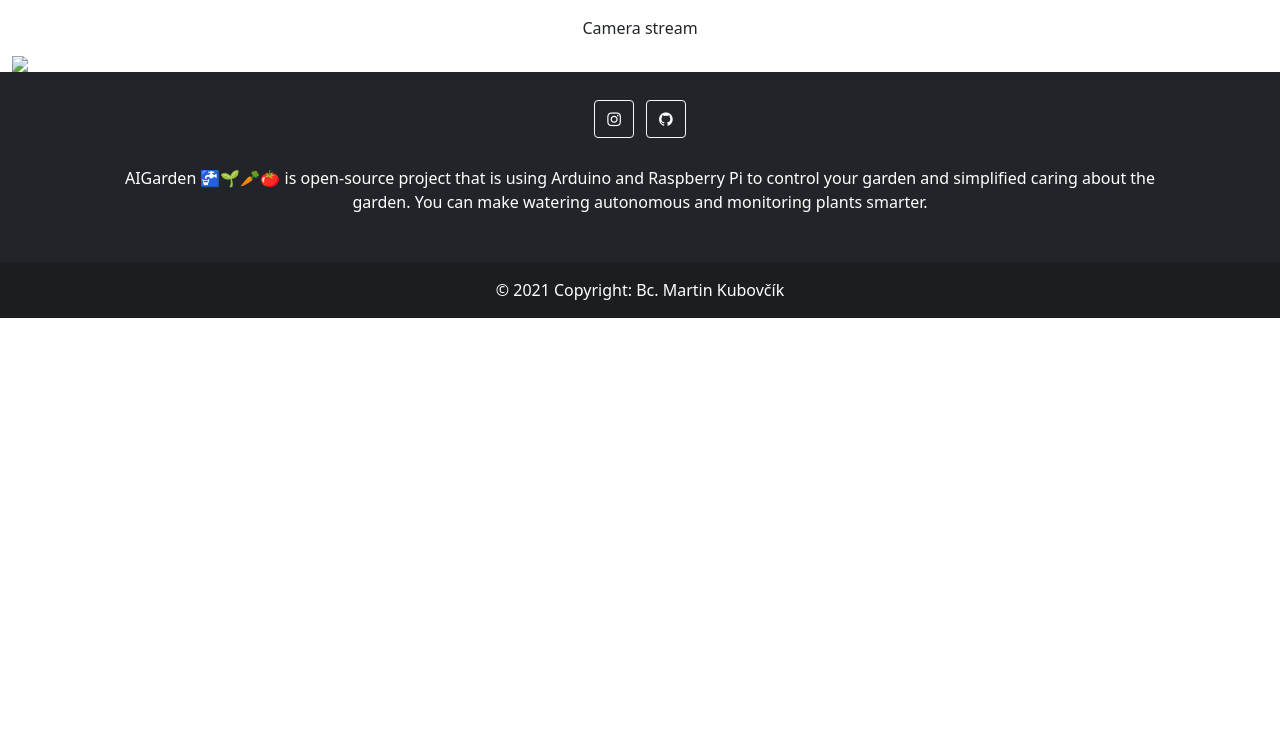
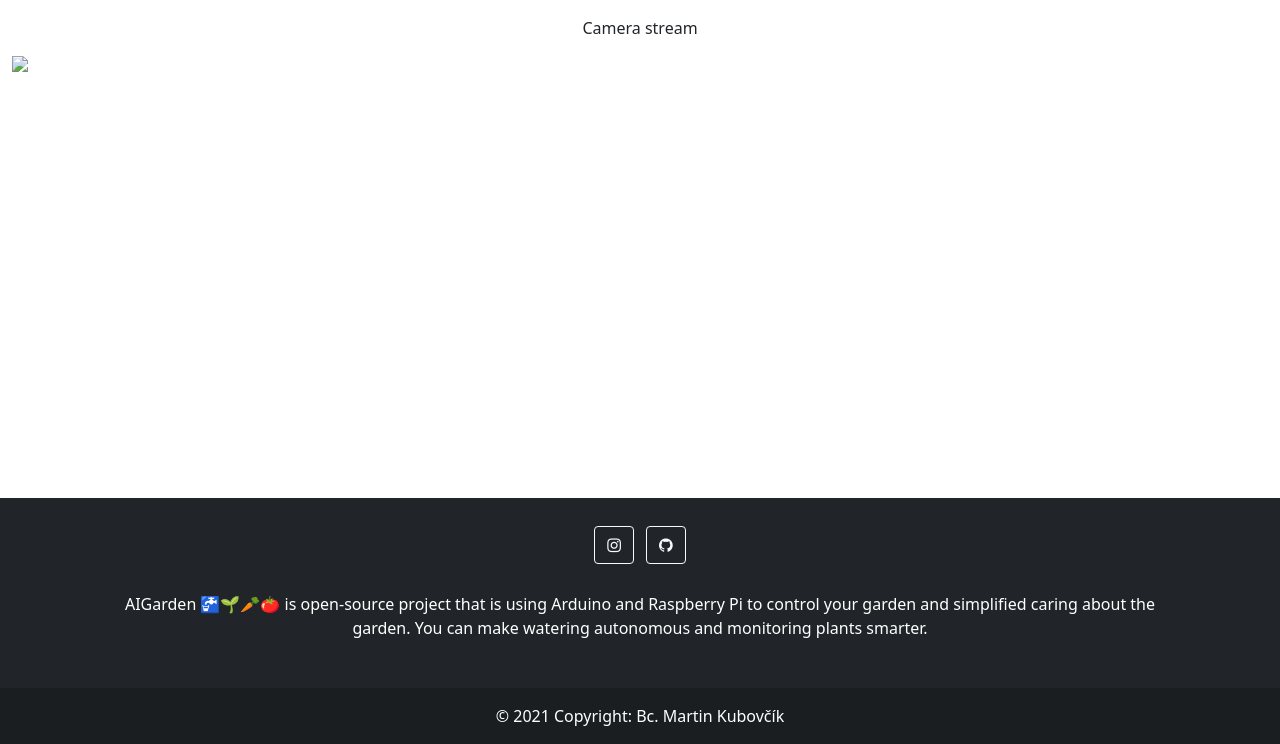
Before and after one commit to markub3327/AIGarden, a Django app: template python/streamapp/templates/index.html in a window 1280 px wide. Shown: the part 56-800 px from the top of the page. Run offline with Django 3.2, Linux system fonts and the light colour scheme; the template is opened without the code that fills it, so the values that code supplies are empty; some libraries are stand-ins or nearby versions.

Commit message:
update Footer

```diff
--- a/python/streamapp/templates/control.html
+++ b/python/streamapp/templates/control.html
@@ -70,7 +70,7 @@
       </div>
   </div>
 
-  <footer class="bg-dark text-center text-white" id="about">
+  <footer class="bg-dark text-center text-white fixed-bottom" id="about">
     <div class="container p-4">
         <section class="mb-4">
             <a class="btn btn-outline-light btn-floating m-1" href="https://www.instagram.com/martin.kubovcik/" role="button">
--- a/python/streamapp/templates/index.html
+++ b/python/streamapp/templates/index.html
@@ -46,7 +46,7 @@
     <img class="camera-bg" src="{% url 'video_feed' %}">
   </div>
 
-<footer class="bg-dark text-center text-white" id="about">
+<footer class="bg-dark text-center text-white fixed-bottom" id="about">
     <div class="container p-4">
         <section class="mb-4">
             <a class="btn btn-outline-light btn-floating m-1" href="https://www.instagram.com/martin.kubovcik/" role="button">
--- a/python/streamapp/templates/plants.html
+++ b/python/streamapp/templates/plants.html
@@ -82,7 +82,7 @@
         </div>
     </div>
 
-    <footer class="bg-dark text-center text-white" id="about">
+    <footer class="bg-dark text-center text-white fixed-bottom" id="about">
         <div class="container p-4">
             <section class="mb-4">
                 <a class="btn btn-outline-light btn-floating m-1" href="https://www.instagram.com/martin.kubovcik/" role="button">
--- a/python/streamapp/templates/sensors.html
+++ b/python/streamapp/templates/sensors.html
@@ -54,7 +54,7 @@
     </table>
   </div>
 
-  <footer class="bg-dark text-center text-white" id="about">
+  <footer class="bg-dark text-center text-white fixed-bottom" id="about">
     <div class="container p-4">
         <section class="mb-4">
             <a class="btn btn-outline-light btn-floating m-1" href="https://www.instagram.com/martin.kubovcik/" role="button">
--- a/python/streamapp/templates/settings.html
+++ b/python/streamapp/templates/settings.html
@@ -82,7 +82,7 @@
         </form>
     </div>
 
-    <footer class="bg-dark text-center text-white" id="about">
+    <footer class="bg-dark text-center text-white fixed-bottom" id="about">
         <div class="container p-4">
             <section class="mb-4">
                 <a class="btn btn-outline-light btn-floating m-1" href="https://www.instagram.com/martin.kubovcik/" role="button">
```
